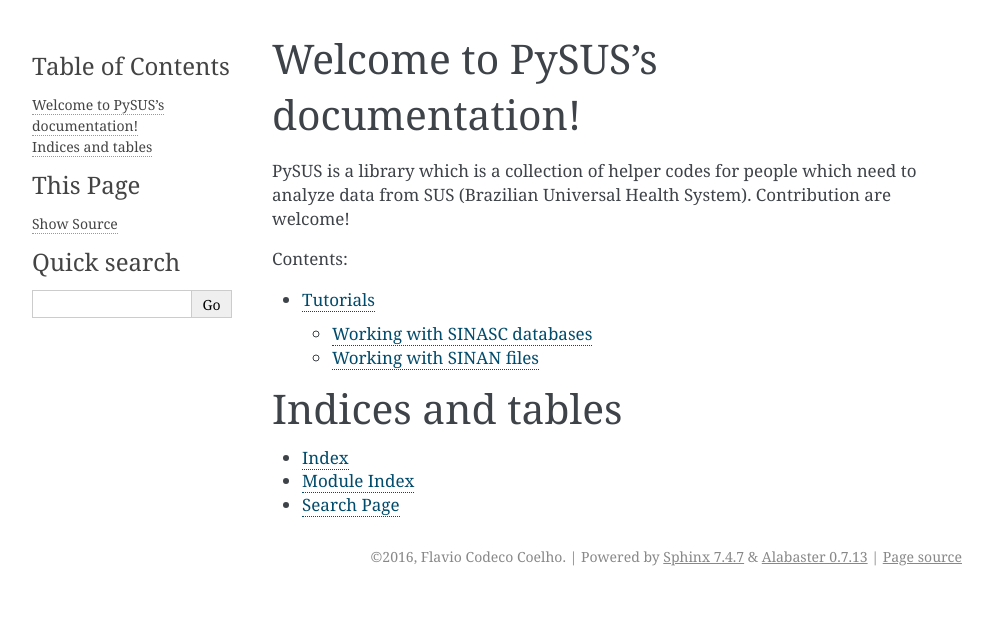
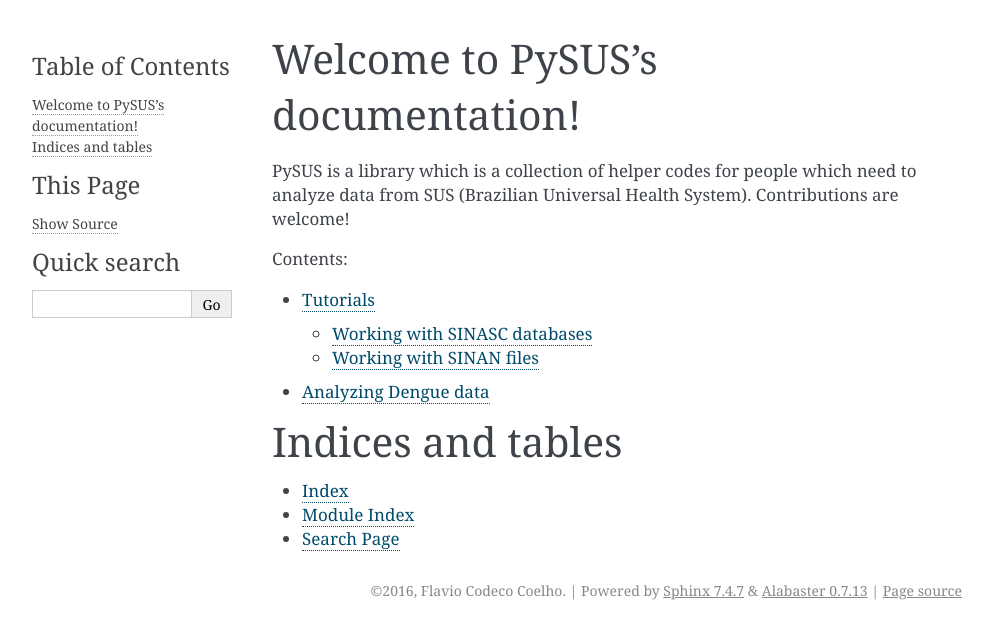
Before and after one commit to AlertaDengue/PySUS, a Sphinx documentation site: the page built from docs/source/index.rst, in a window 1280 px wide. Shown: the top 639 px of the page, without its empty margins (148-1141 px from the left). Built offline with Sphinx 7.4.7, drawn with Linux system fonts in a browser that asks for light colours; pages that are not in the unit, such as notebooks, are missing from menus.

Commit message:
Updated documentation

```diff
--- a/docs/source/conf.py
+++ b/docs/source/conf.py
@@ -34,6 +34,8 @@
     'sphinx.ext.autodoc',
     'sphinx.ext.mathjax',
     'sphinx.ext.viewcode',
+    'nbsphinx',
+
 ]
 
 # Add any paths that contain templates here, relative to this directory.
@@ -85,7 +87,7 @@
 # List of patterns, relative to source directory, that match files and
 # directories to ignore when looking for source files.
 # This patterns also effect to html_static_path and html_extra_path
-exclude_patterns = []
+exclude_patterns = ['_build', '**.ipynb_checkpoints']
 
 # The reST default role (used for this markup: `text`) to use for all
 # documents.
--- a/docs/source/index.rst
+++ b/docs/source/index.rst
@@ -7,7 +7,7 @@
 =================================
 
 PySUS is a library which is a collection of helper codes for people which need to analyze data from SUS (Brazilian Universal
-Health System). Contribution are welcome!
+Health System). Contributions are welcome!
 
 Contents:
 
@@ -16,6 +16,7 @@
 
    Data Sources <data-sources>
    Tutorials <tutorials>
+   Analyzing Dengue data <Dengue.ipynb>
 
 
 
```
Also changed, not shown: docs/source/Dengue.ipynb (added), 1 other file.
